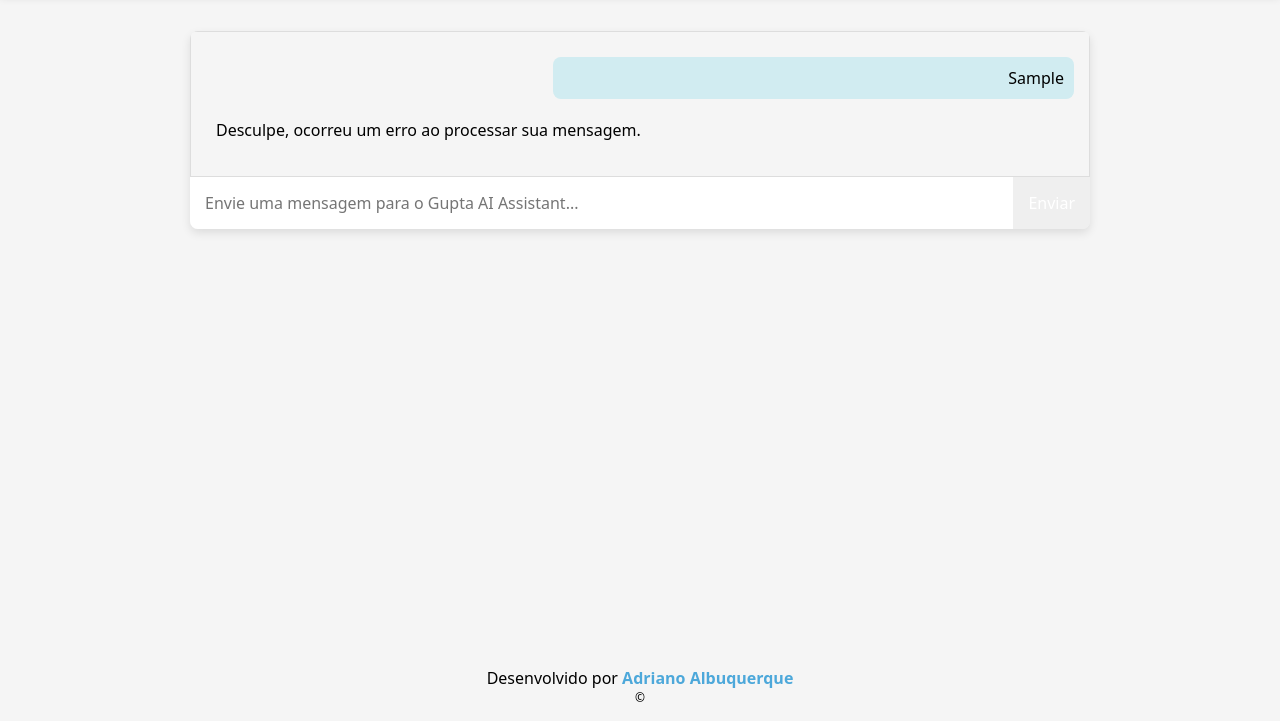
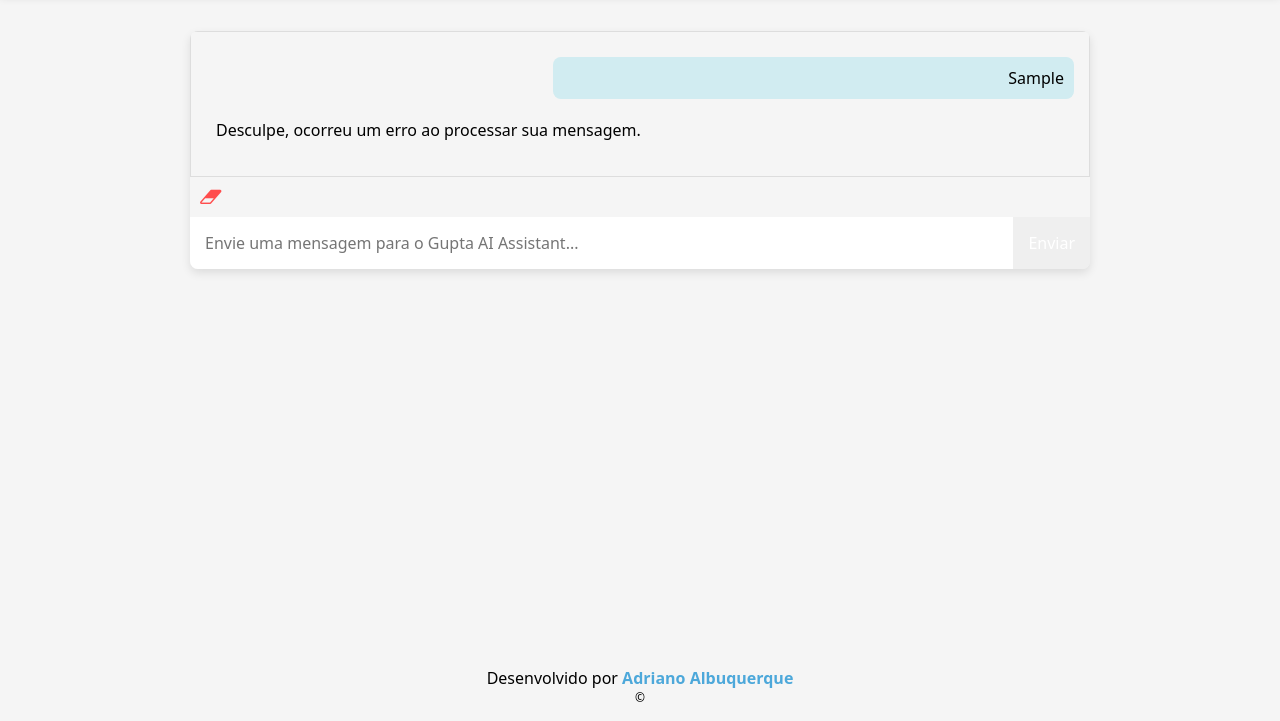
Before and after one commit to adrianoalbuquerque/guptagpt, a website built with webpack: page src/index.html in a window 1280 px wide. Both pictures are taken after typing "Sample" into the empty fields and a click on the button "Enviar". Shown: the part 79-800 px from the top of the page. Built offline with nearby package versions, Linux system fonts and the light colour scheme; some packages are replaced by stand-ins of ours; no server answers.

Commit message:
Adicione botão para limpar o chat

```diff
--- a/src/index.html
+++ b/src/index.html
@@ -23,10 +23,13 @@
     </div>
     <div id="chat-container" class="chat-container">
       <div id="chat-messages" class="chat-messages hidden"></div>
-      <div id="typing-indicator" class="typing-indicator hidden">
-        <span></span>
-        <span></span>
-        <span></span>
+      <div class="row">
+        <div id="typing-indicator" class="typing-indicator hidden">
+          <span></span>
+          <span></span>
+          <span></span>
+        </div>
+        <i id="clear-chat" class="fa fa-eraser clear-chat-icon hidden" title="Limpar chat" aria-hidden="true"></i>
       </div>
       <form class="chat-input" id="chat-form">
         <input
--- a/src/index.js
+++ b/src/index.js
@@ -46,12 +46,12 @@ const generationConfig = {
     responseMimeType: "text/plain",
 };
 
-document.addEventListener('DOMContentLoaded', () => {
-    Prism.highlightAll();
+document.addEventListener('DOMContentLoaded', function () {
     const chatForm = document.getElementById('chat-form');
     const chatMessages = document.getElementById('chat-messages');
     const subtitle = document.getElementById('subtitle');
     const typingIndicator = document.getElementById('typing-indicator');
+    const clearChatButton = document.getElementById('clear-chat');
     let isFirstMessage = true;
 
     chatForm.addEventListener('submit', async (event) => {
@@ -61,10 +61,9 @@ document.addEventListener('DOMContentLoaded', () => {
         const userMessage = inputElement.value.trim();
 
         if (userMessage) {
-
             if (isFirstMessage) {
-                subtitle.classList.add('hidden');
-                chatMessages.classList.remove('hidden');
+                subtitle.classList.add('hidden'); // Esconde o subtítulo
+                chatMessages.classList.remove('hidden'); // Mostra o chat
                 isFirstMessage = false;
             }
 
@@ -72,21 +71,20 @@ document.addEventListener('DOMContentLoaded', () => {
             inputElement.value = '';
             addMessageToChat(userMessage, 'user');
 
+            // Mostra a borracha ao iniciar a conversa
+            clearChatButton.classList.remove('hidden');
+
             // Mostra o indicador de "digitando"
             showTypingIndicator();
 
             try {
-                // Envia a mensagem para a API e obtém a resposta
                 const chatSession = model.startChat({
                     generationConfig,
                     history: [],
                 });
                 const result = await chatSession.sendMessage(userMessage);
 
-                // Adiciona a resposta formatada ao chat
                 addMessageToChat(result.response.text(), 'bot', true);
-
-                // Oculta o indicador de "digitando"
                 hideTypingIndicator();
             } catch (error) {
                 console.error('Erro ao obter resposta da API:', error);
@@ -98,6 +96,21 @@ document.addEventListener('DOMContentLoaded', () => {
         } else {
             console.warn('O campo de mensagem está vazio.');
         }
+    });
+
+    clearChatButton.addEventListener('click', () => {
+        // Limpa as mensagens do chat
+        chatMessages.innerHTML = '';
+
+        // Esconde o chat e mostra o subtítulo de volta
+        subtitle.classList.remove('hidden');
+        chatMessages.classList.add('hidden');
+
+        // Esconde a borracha novamente
+        clearChatButton.classList.add('hidden');
+
+        // Reseta o estado da conversa
+        isFirstMessage = true;
     });
 
     function addMessageToChat(message, sender, isMarkdown = false) {
@@ -117,9 +130,11 @@ document.addEventListener('DOMContentLoaded', () => {
 
     function showTypingIndicator() {
         typingIndicator.classList.remove('hidden');
+        clearChatButton.classList.add('hidden');
     }
 
     function hideTypingIndicator() {
         typingIndicator.classList.add('hidden');
+        clearChatButton.classList.remove('hidden');
     }
 });
--- a/src/styles.css
+++ b/src/styles.css
@@ -118,7 +118,7 @@ body {
   flex: 1;
   padding: 15px;
   overflow-y: auto;
-  max-height: calc(100vh - 250px);
+  max-height: calc(100vh - 280px);
   border: 1px solid #ddd;
 }
 
@@ -413,3 +413,25 @@ ul {
 pre[class*="language-"] {
   border-radius: 12px;
 }
+
+.fa-eraser {
+  color: #ff4d4d;
+  border: none;
+  padding: 10px;
+}
+
+.fa-eraser:hover {
+  color: #cc0000;
+}
+
+.clear-chat-icon {
+  font-size: 20px;
+  cursor: pointer;
+}
+
+.row {
+  display: flex;
+  justify-content: space-between;
+  align-items: center;
+  width: 100%;
+}
```
